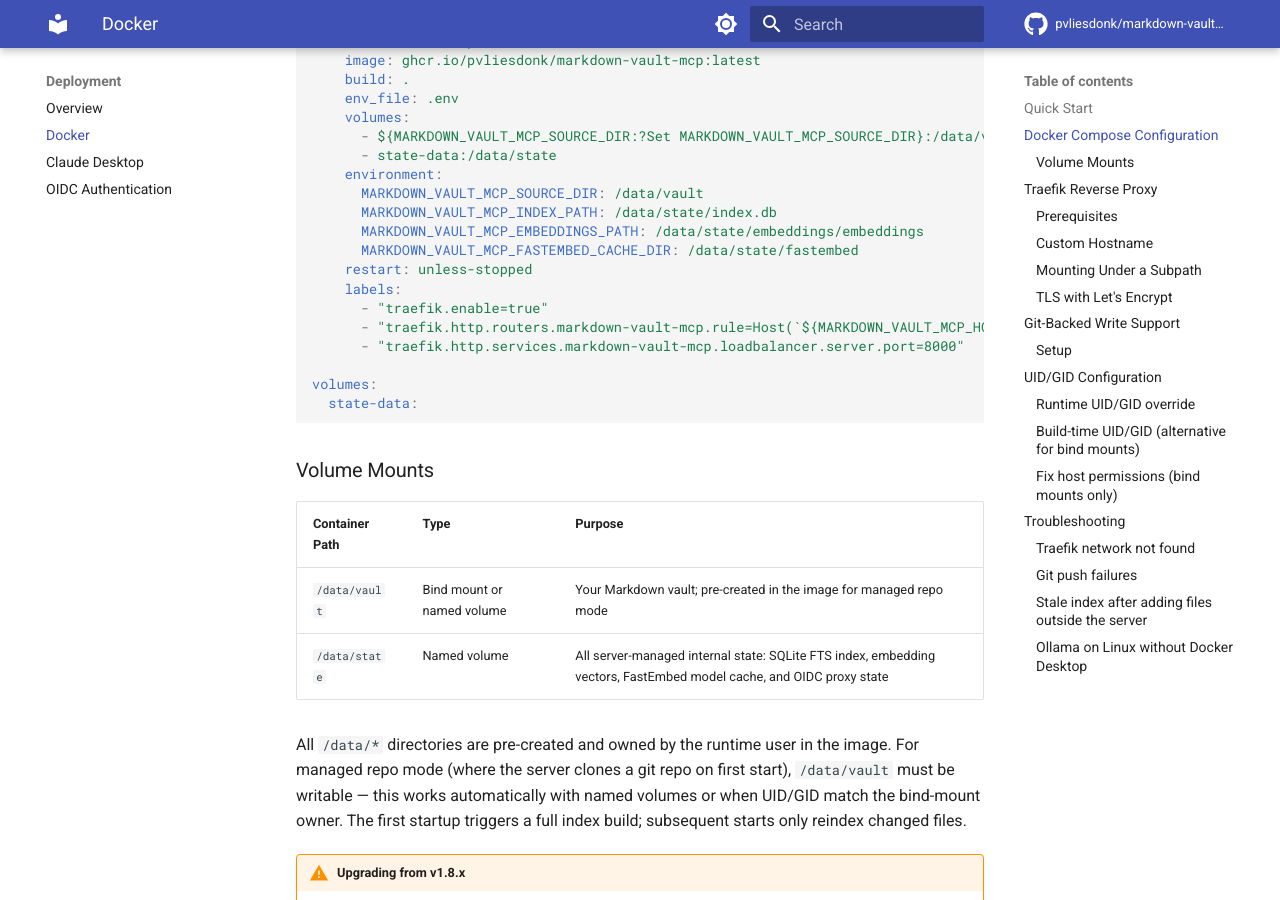
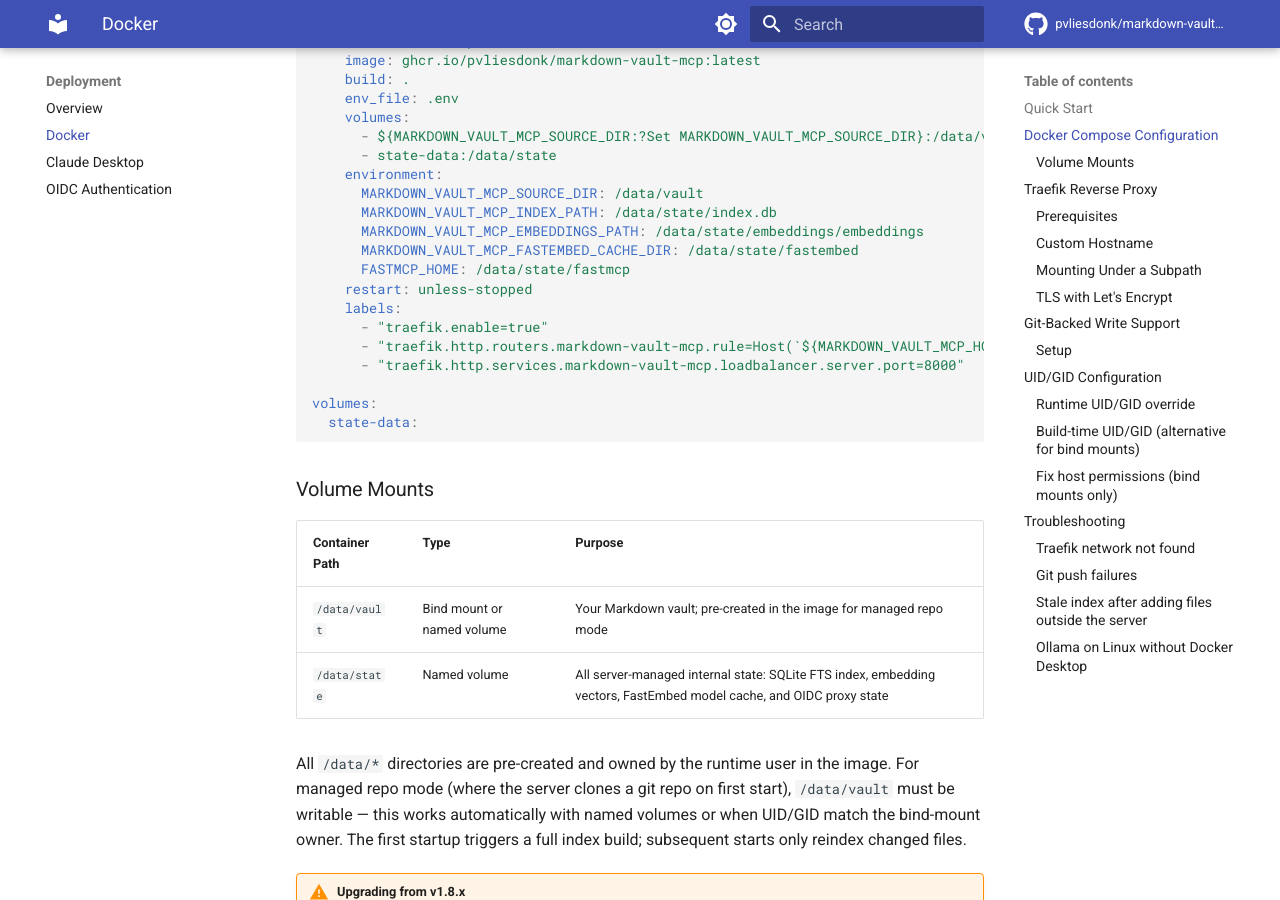
Before and after one commit to pvliesdonk/markdown-mcp, an MkDocs documentation site: the page built from docs/deployment/docker.md, in a window 1280 px wide and 900 px high, scrolled down 658 px. Built offline with MkDocs 1.6.1 and Material for MkDocs 9.7.7, drawn with Linux system fonts in a browser that asks for light colours; comment, search, counter and statistics services are not loaded.

Commit message:
fix: use glob for state subdir chown and add FASTMCP_HOME to all compose examples
- Use chown /data/state/* glob instead of hardcoded list (Gemini suggestion)
- Add FASTMCP_HOME to docs/deployment/docker.md and docs/deployment.md
  compose examples for consistency (Claude suggestion)

Co-Authored-By: Claude Opus 4.6 <noreply@anthropic.com>

```diff
--- a/docs/deployment/docker.md
+++ b/docs/deployment/docker.md
@@ -35,6 +35,7 @@ services:
       MARKDOWN_VAULT_MCP_INDEX_PATH: /data/state/index.db
       MARKDOWN_VAULT_MCP_EMBEDDINGS_PATH: /data/state/embeddings/embeddings
       MARKDOWN_VAULT_MCP_FASTEMBED_CACHE_DIR: /data/state/fastembed
+      FASTMCP_HOME: /data/state/fastmcp
     restart: unless-stopped
     labels:
       - "traefik.enable=true"
```
Also changed, not shown: docs/deployment.md (+1 -0 lines), 1 other file.
